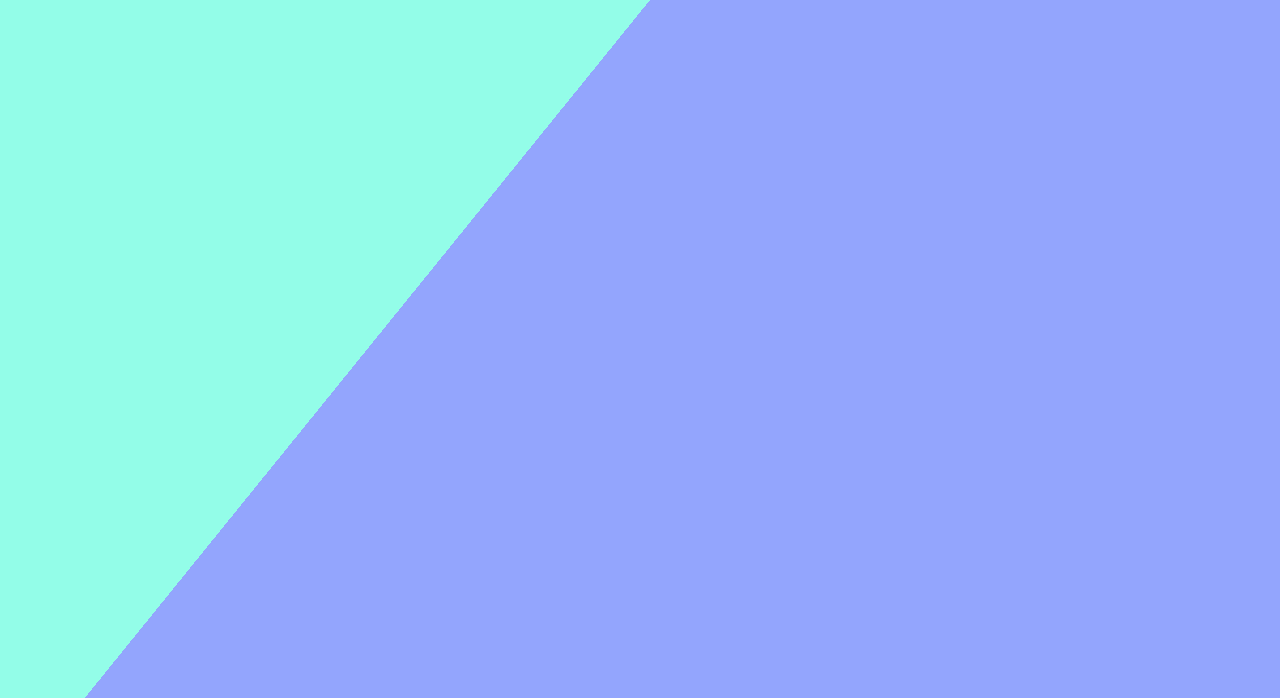
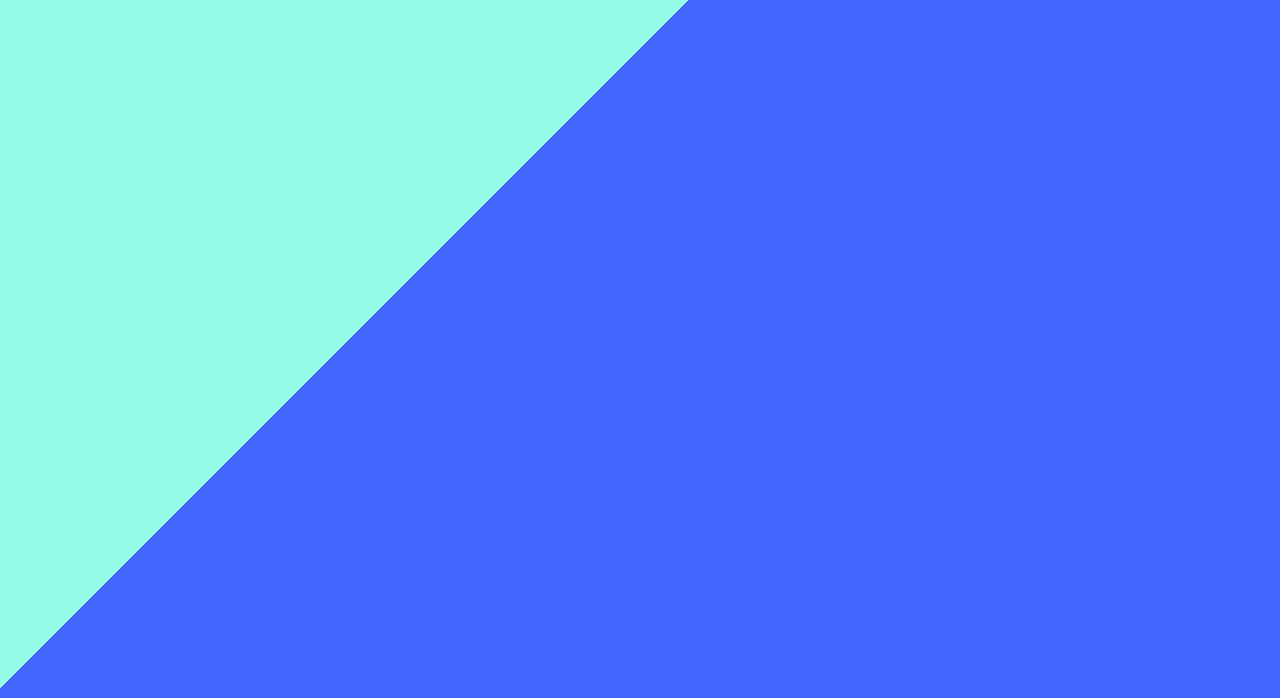
Before and after one commit to Negrea-Andrei/Personal_portfolio, a plain HTML site: page index.html in a window 1280 px wide. Shown: the part 102-800 px from the top of the page. Drawn offline with Linux system fonts and the light colour scheme.

Commit message:
Modify the angle of the gradian of the background to 135 degrees

```diff
--- a/stylesheet.css
+++ b/stylesheet.css
@@ -11,7 +11,7 @@ html {
 .hero-section {
     width: 100%;
     height: 100vh;
-    background: linear-gradient(129deg, rgba(147,253,232,1) 38%, rgba(147,165,253,1) 38%);
+    background: linear-gradient(135deg, rgba(147,253,232,1) 38%, rgba(69,101,255,1) 38%);
     display: flex;
     flex-direction: column;
 }
```
